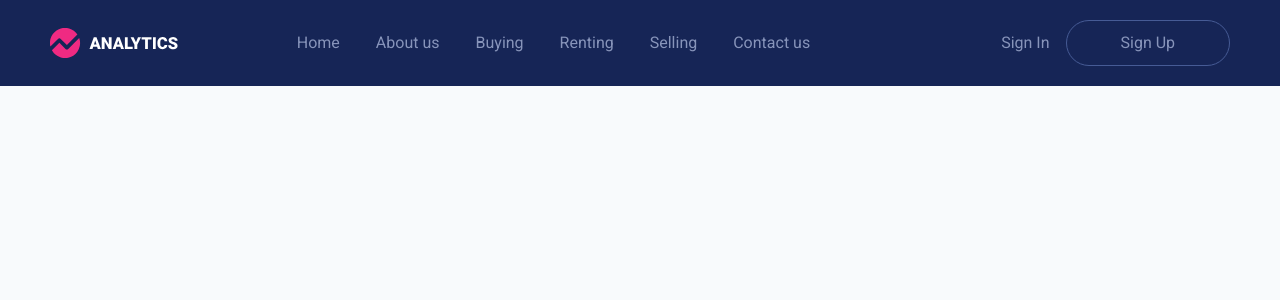
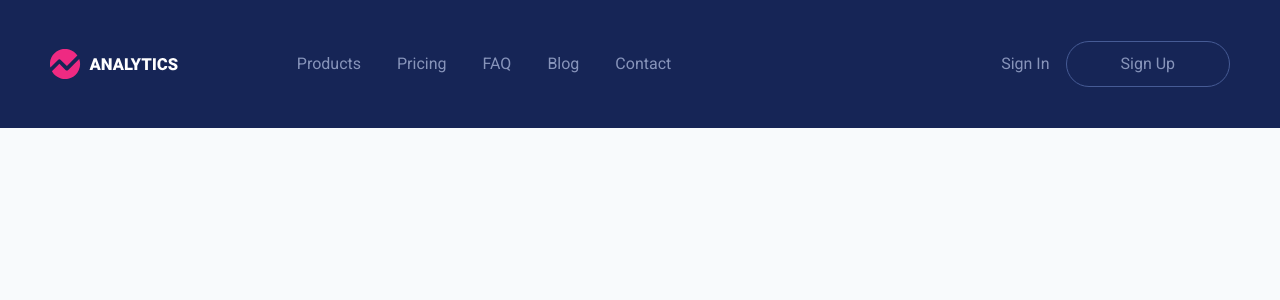
Before and after one commit to slapxxi/analytics, a React (Vite) app: page / in a window 1280 px wide. Shown: the top 300 px of the page. Built offline with nearby package versions, Linux system fonts and the light colour scheme.

Commit message:
responsive header

```diff
--- a/src/components/Header/config.tsx
+++ b/src/components/Header/config.tsx
@@ -1,5 +1,5 @@
 const config = {
-  nav: ['Home', 'About us', 'Buying', 'Renting', 'Selling', 'Contact us'],
+  nav: ['Products', 'Pricing', 'FAQ', 'Blog', 'Contact'],
 }
 
 export default config
--- a/src/components/Header/index.tsx
+++ b/src/components/Header/index.tsx
@@ -4,8 +4,8 @@ import config from './config'
 
 export const Header = () => {
   return (
-    <header className="col-[wide] grid grid-cols-subgrid bg-blue-950 text-base text-slatey-400 shadow md:shadow-none">
-      <div className="col-[main] grid grid-cols-[1fr_auto] md:grid-cols-[1fr_3fr_1fr] items-center gap-4.5 py-5">
+    <header className="col-[wide] grid grid-cols-subgrid bg-blue-950 text-base text-slatey-400 shadow md:min-h-32 md:shadow-none">
+      <div className="col-[main] grid grid-cols-[auto_auto] items-center justify-between gap-4.5 py-5 md:grid-cols-[1fr_3fr_1fr]">
         <Logo className="w-32" />
 
         <nav className="hidden md:block">
```
